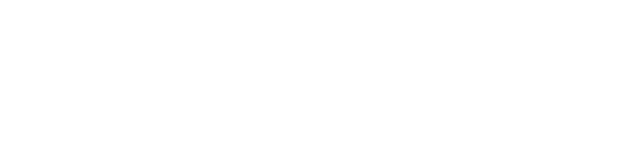
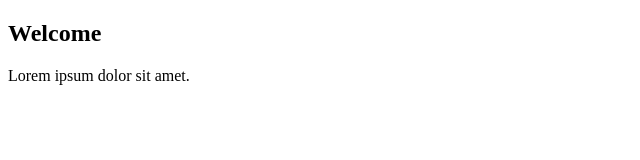
Before and after one commit to Elenasheikh144/Sheikhh, a plain HTML site: page index2.html in a window 1280 px wide. Shown: the whole page, without its empty margins (0-640 px from the left). Drawn offline with Linux system fonts and the light colour scheme.

Commit message:
ghghjhjh

```diff
--- a/index2.html
+++ b/index2.html
@@ -6,6 +6,7 @@
     <title>Document</title>
 </head>
 <body>
-
+    <h2>Welcome</h2>
+    <p>Lorem ipsum dolor sit amet.</p>
 </body>
 </html>
```
Also changed, not shown: index.html (+1 -1 lines), 1 other file.
